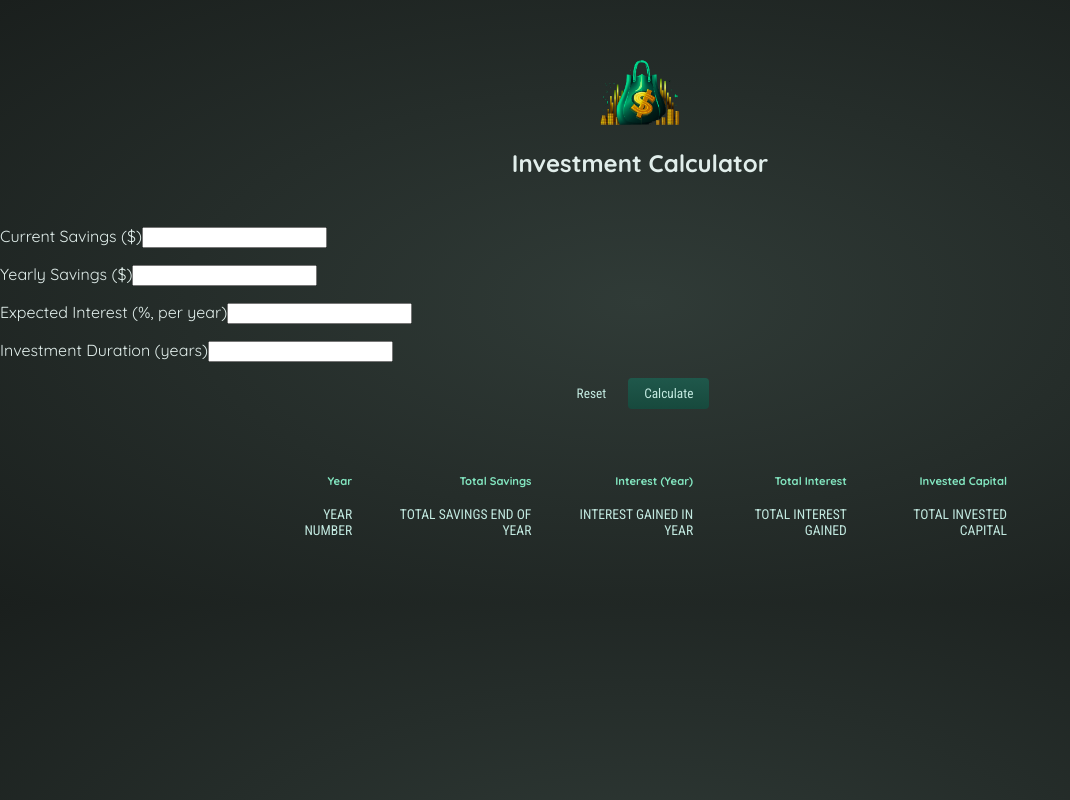
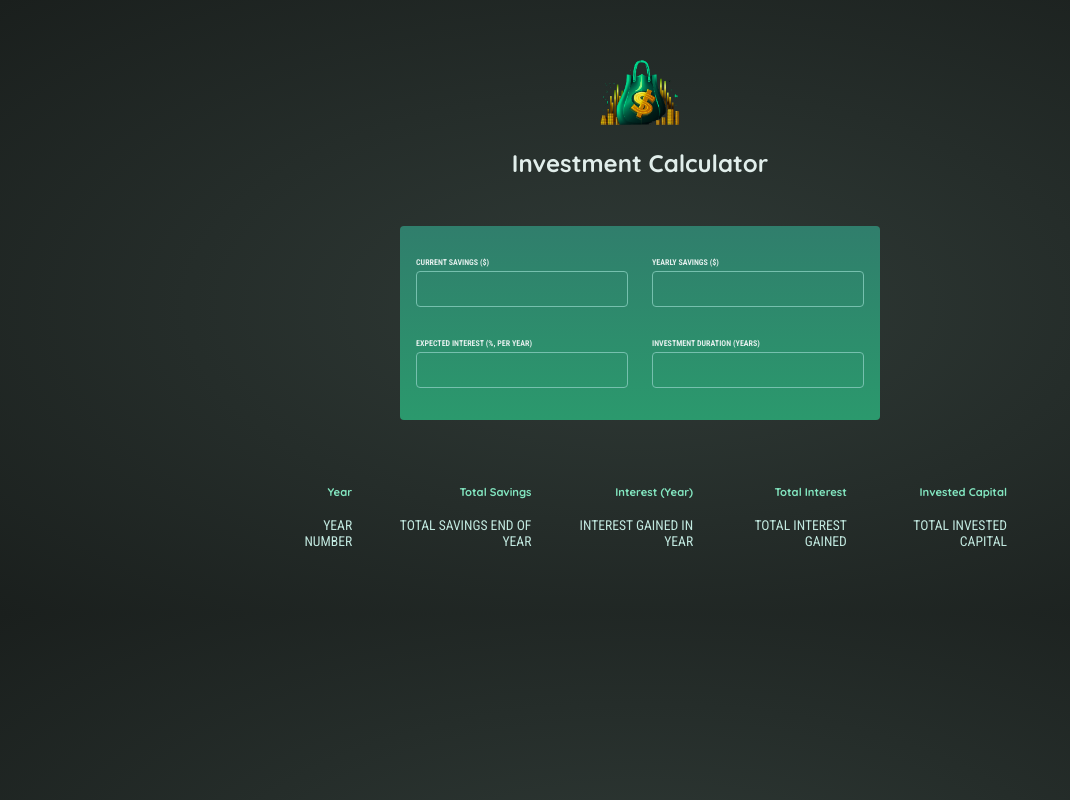
Before and after one commit to carlo-rigacci/investment-calculator, a React (Create React App) app: page / in a window 1280 px wide. Shown: the whole page, without its empty margins (0-1070 px from the left). Built offline with nearby package versions, Linux system fonts and the light colour scheme.

Commit message:
Modified InvestmentForm, InvestmentDataContainer, and InvestmentData to include properties for modularity

```diff
--- a/src/App.js
+++ b/src/App.js
@@ -1,4 +1,5 @@
 import Header from './components/header/Header';
+import InvestmentForm from './components/investment_form/InvestmentForm';
 
 function App() {
   const calculateHandler = (userInput) => {
@@ -31,7 +32,8 @@ function App() {
   return (
     <div>
       <Header />
-      <form className='form'>
+      <InvestmentForm />
+      {/* <form className='form'>
         <div className='input-group'>
           <p>
             <label htmlFor='current-savings'>Current Savings ($)</label>
@@ -62,7 +64,7 @@ function App() {
             Calculate
           </button>
         </p>
-      </form>
+      </form> */}
 
       {/* Todo: Show below table conditionally (only once result data is available) */}
       {/* Show fallback text if no data is available */}
--- a/src/components/investment_form/InvestmentForm.js
+++ b/src/components/investment_form/InvestmentForm.js
@@ -4,8 +4,17 @@ import InvestmentDataContainer from './investment_data_container/InvestmentDataC
 export default function InvestmentForm() {
   return (
     <form className='form'>
-      <InvestmentDataContainer />
-      <InvestmentDataContainer />
+      <InvestmentDataContainer
+        nameArray={['Current Savings ($)', 'Yearly Savings ($)']}
+        idArray={['current-savings', 'yearly-contribution']}
+      />
+      <InvestmentDataContainer
+        nameArray={[
+          'Expected Interest (%, per year)',
+          'Investment Duration (years)',
+        ]}
+        idArray={['expected-return', 'duration']}
+      />
     </form>
   );
 }
--- a/src/components/investment_form/investment_data_container/InvestmentDataContainer.js
+++ b/src/components/investment_form/investment_data_container/InvestmentDataContainer.js
@@ -1,11 +1,11 @@
 import './InvestmentDataContainer.css';
 import InvestmentData from './investment_data/InvestmentData';
 
-export default function InvestmentDataContainer() {
+export default function InvestmentDataContainer({ nameArray, idArray }) {
   return (
     <div className='input-group'>
-      <InvestmentData />
-      <InvestmentData />
+      <InvestmentData name={nameArray[0]} id={idArray[0]} />
+      <InvestmentData name={nameArray[1]} id={idArray[1]} />
     </div>
   );
 }
--- a/src/components/investment_form/investment_data_container/investment_data/InvestmentData.js
+++ b/src/components/investment_form/investment_data_container/investment_data/InvestmentData.js
@@ -1,10 +1,10 @@
-import 'InvestmentData.css';
+import './InvestmentData.css';
 
-export default function InvestmentData() {
+export default function InvestmentData({ name, id }) {
   return (
     <p>
-      <label></label>
-      <input />
+      <label htmlFor={id}>{name}</label>
+      <input type='number' id={id} />
     </p>
   );
 }
```
